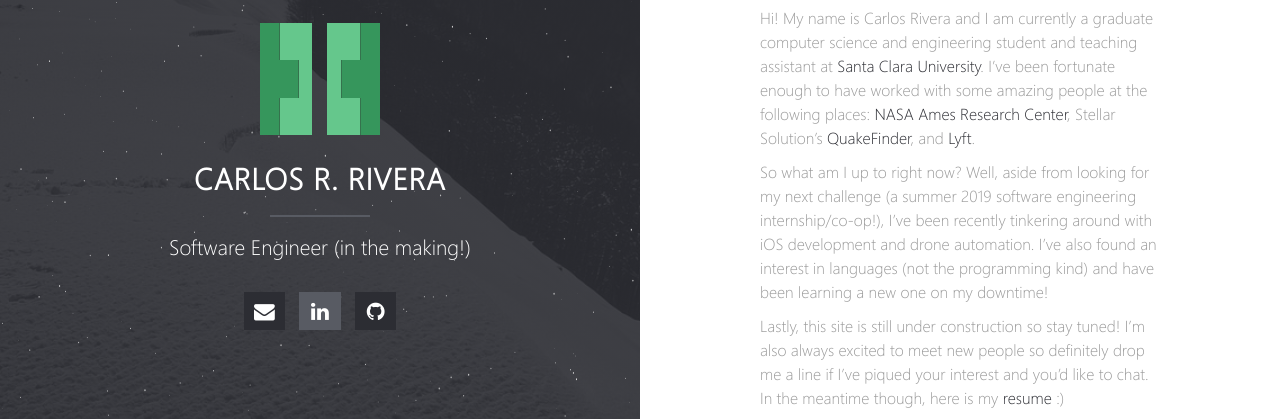
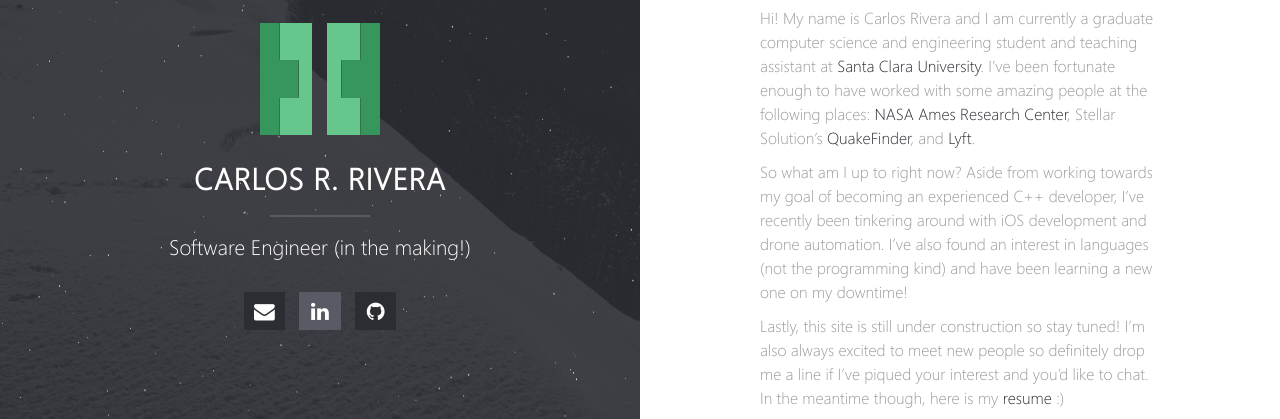
Before and after one commit to crrivera/crrivera.github.io, a Jekyll site: the page built from index.md, in a window 1280 px wide. Shown: the part 281-700 px from the top of the page. Built offline with Jekyll 4.4.1, drawn with Linux system fonts in a browser that asks for light colours; our own code applies the rules of GitHub Pages for plain Markdown files.

Commit message:
Updated landing page

```diff
--- a/index.md
+++ b/index.md
@@ -5,6 +5,6 @@ layout: home
 
 Hi! My name is Carlos Rivera and I am currently a graduate computer science and engineering student and teaching assistant at [Santa Clara University](https://www.scu.edu/engineering/academic-programs/department-of-computer-engineering/). I've been fortunate enough to have worked with some amazing people at the following places: [NASA Ames Research Center](https://www.nasa.gov/ames), Stellar Solution's [QuakeFinder](https://www.quakefinder.com/), and [Lyft](https://www.lyft.com).
 
-So what am I up to right now? Well, aside from looking for my next challenge (a summer 2019 software engineering internship/co-op!), I've been recently tinkering around with iOS development and drone automation. I've also found an interest in languages (not the programming kind) and have been learning a new one on my downtime!
+So what am I up to right now? Aside from working towards my goal of becoming an experienced C++ developer, I've recently been tinkering around with iOS development and drone automation. I've also found an interest in languages (not the programming kind) and have been learning a new one on my downtime!
 
 Lastly, this site is still under construction so stay tuned! I'm also always excited to meet new people so definitely drop me a line if I've piqued your interest and you'd like to chat. In the meantime though, here is my [resume](https://drive.google.com/file/d/1Olwvm9Xk2vxNDhpO7tTuzG2gSpl-6dcI/view?usp=sharing) :)
```
